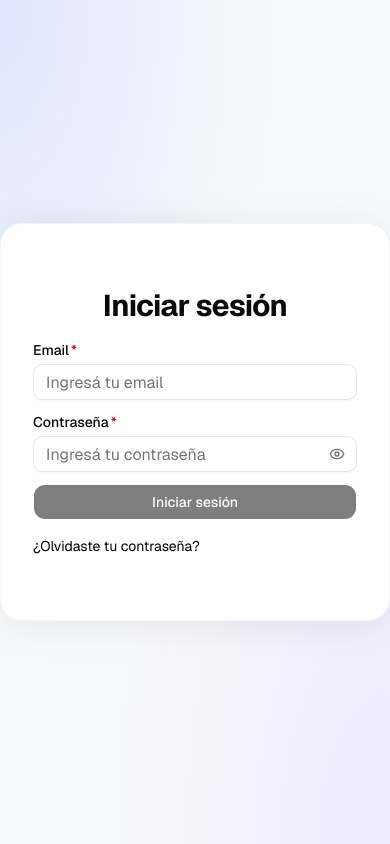
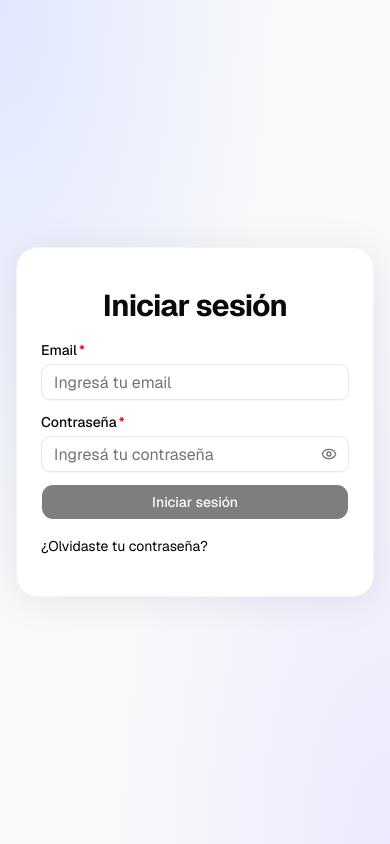
Before and after one commit to IngenieriaParaLaAlimentacion/backoffice, a Next.js app: page /signin in a window 390 px wide. Built offline with nearby package versions, Linux system fonts and the light colour scheme.

Commit message:
feat: make auth card width responsive on small screens

```diff
--- a/app/(auth)/layout.tsx
+++ b/app/(auth)/layout.tsx
@@ -4,9 +4,9 @@ export default function AuthLayout({
   children: React.ReactNode;
 }) {
   return (
-    <div className="flex items-center justify-center h-screen bg-[#f8f9fb] relative overflow-hidden">
+    <div className="flex items-center justify-center h-screen bg-[#f8f9fb] relative overflow-hidden px-4">
       <div className="absolute inset-0 bg-[radial-gradient(ellipse_at_top_left,_#e0e7ff_0%,_transparent_50%),radial-gradient(ellipse_at_bottom_right,_#ede9fe_0%,_transparent_50%)] pointer-events-none" />
-      <div className="relative bg-white border border-gray-100 shadow-[0_4px_40px_rgba(0,0,0,0.08)] rounded-2xl px-8 py-16 flex flex-col gap-4 w-[400px]">
+      <div className="relative bg-white border border-gray-100 shadow-[0_4px_40px_rgba(0,0,0,0.08)] rounded-2xl px-6 py-10 sm:px-8 sm:py-16 flex flex-col gap-4 w-full max-w-[400px]">
         {children}
       </div>
     </div>
```
